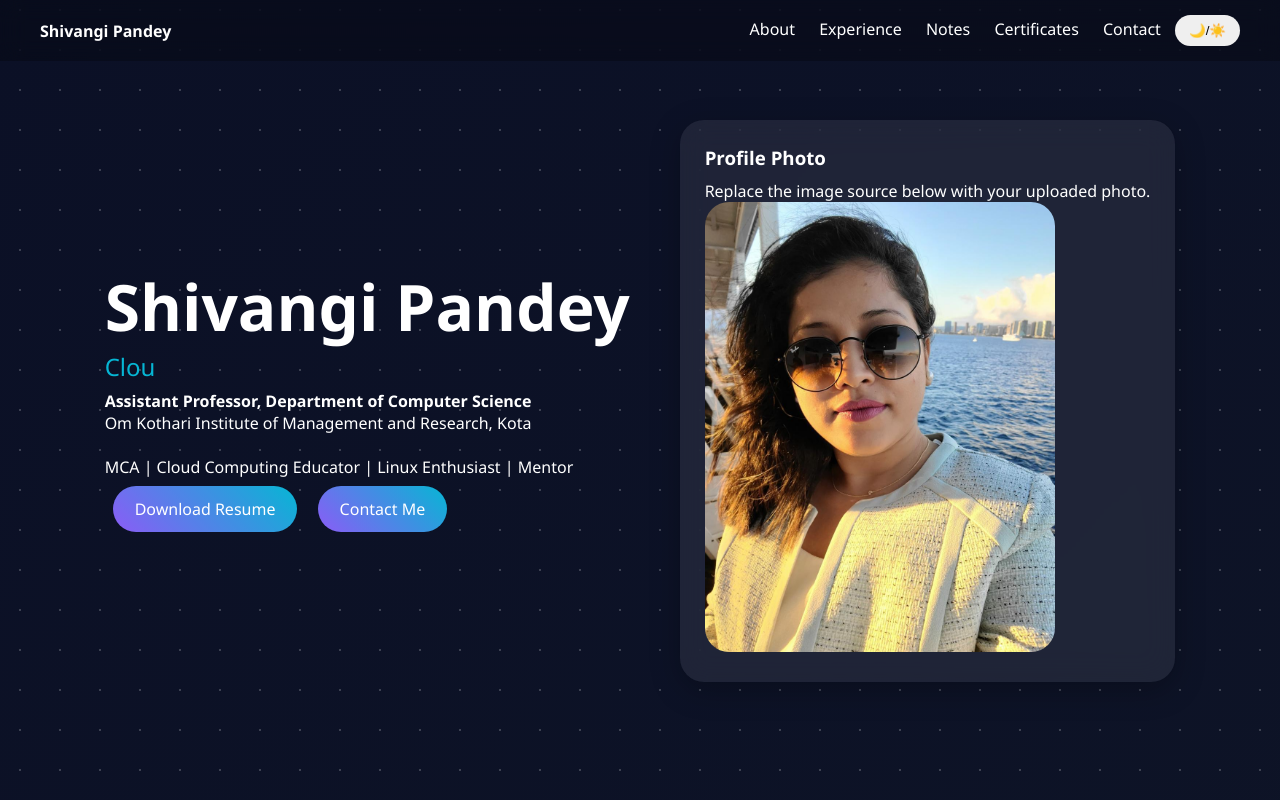
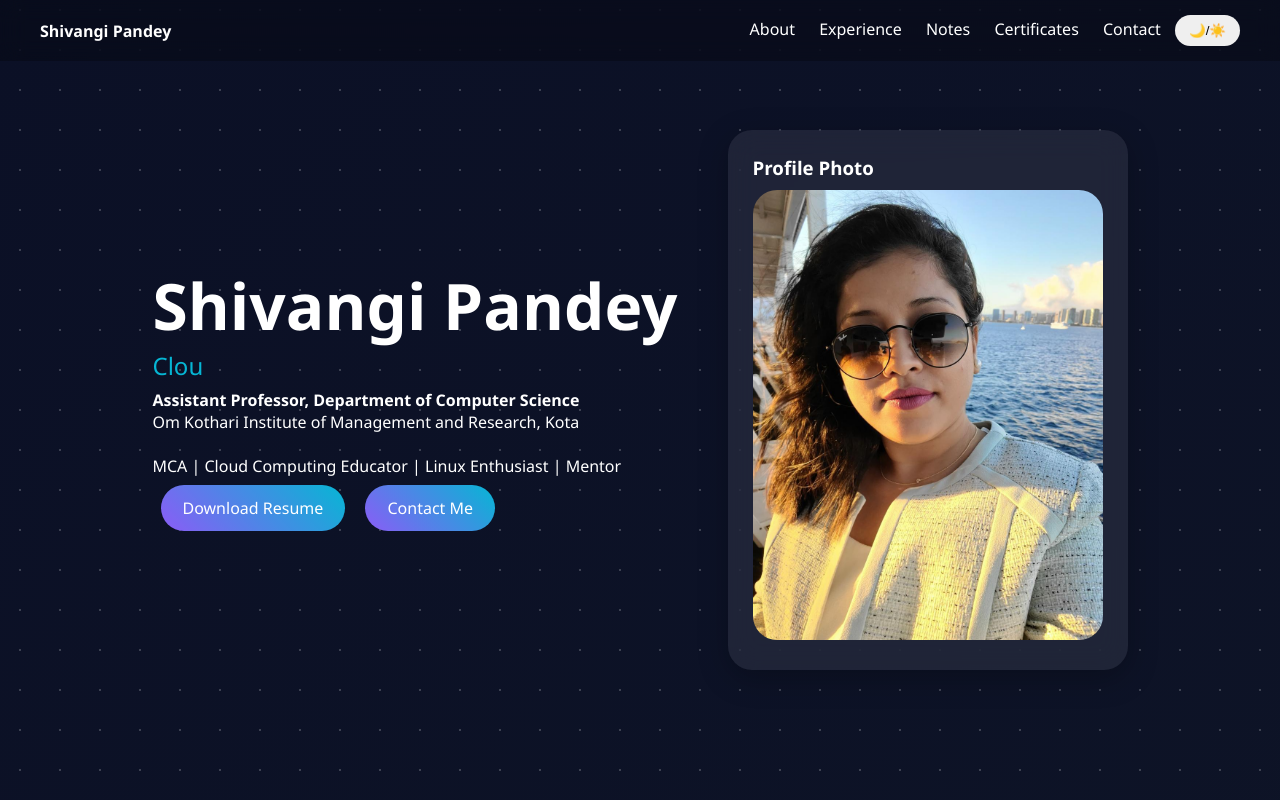
Before and after one commit to shivangipandey54-byte/shivangipandey54-byte.github.io, a plain HTML site: page index.html in a window 1280 px wide. Shown: the top 800 px of the page. Drawn offline with Linux system fonts and the light colour scheme.

Commit message:
Update index.html

```diff
--- a/index.html
+++ b/index.html
@@ -86,7 +86,6 @@ Om Kothari Institute of Management and Research, Kota</p><br>
 </div>
 <div class="glass">
 <h3 style="margin-bottom:10px">Profile Photo</h3>
-<p>Replace the image source below with your uploaded photo.</p>
 <img src="photo.jpg" alt="Profile">
 </div>
 </section>
```
